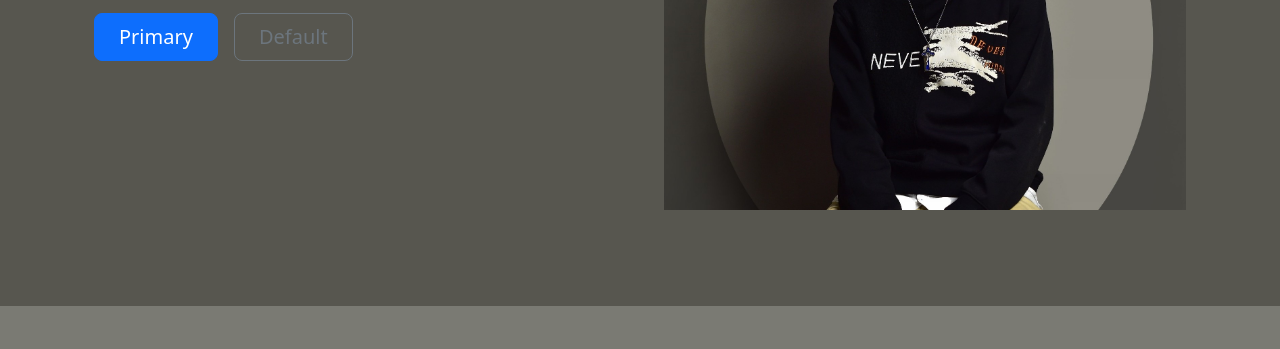
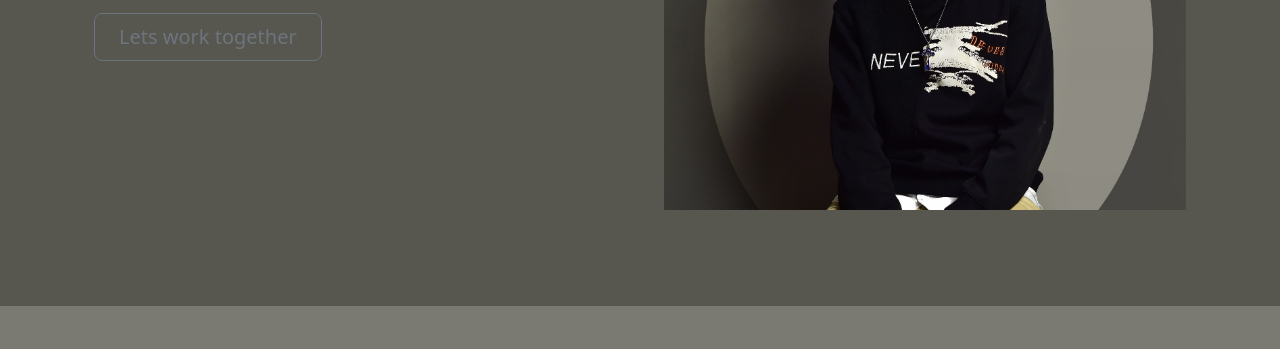
Before and after one commit to K-r1s/Kamau-site1.0, a plain HTML site: page index.html in a window 1280 px wide. Shown: the part 341-690 px from the top of the page. Drawn offline with nearby package versions, Linux system fonts and the light colour scheme.

Commit message:
Update index.html

```diff
--- a/index.html
+++ b/index.html
@@ -25,8 +25,7 @@
             <h1 class="display-5 fw-bold text-body-emphasis lh-1 mb-3">Hello I am Kamau </h1>
             <p class="lead">I am a proffessional web developer</p>
             <div class="d-grid gap-2 d-md-flex justify-content-md-start"> <button type="button"
-                    class="btn btn-primary btn-lg px-4 me-md-2">Primary</button> <button type="button"
-                    class="btn btn-outline-secondary btn-lg px-4">Default</button> </div>
+                    class="btn btn-outline-secondary btn-lg px-4">Lets work together </button> </div>
         </div>
     </div>
 </div>
```
